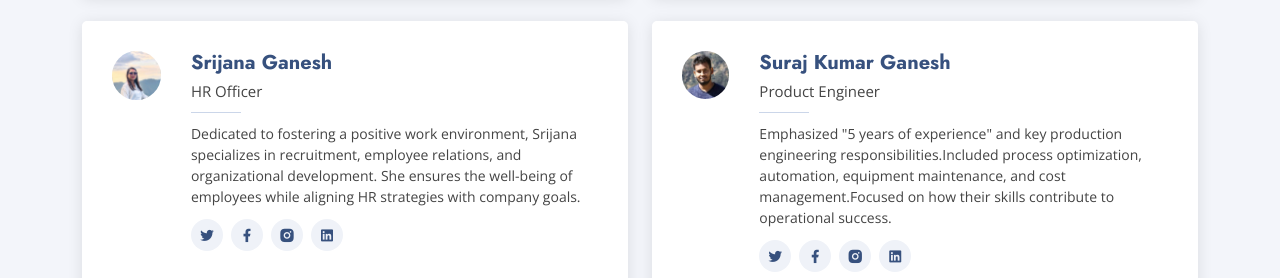
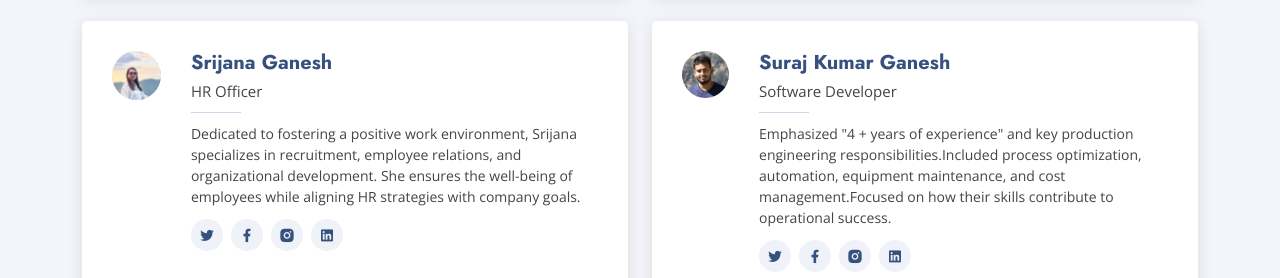
Before and after one commit to surajkumarganesh56/CodeTechItSolutions, a plain HTML site: page index.html in a window 1280 px wide. Shown: the part 2833-3111 px from the top of the page. Drawn offline with nearby package versions, Linux system fonts and the light colour scheme.

Commit message:
Update index.html

```diff
--- a/index.html
+++ b/index.html
@@ -512,8 +512,8 @@
               <div class="pic"><img src="assets/img/team/team-4.jpg" class="img-fluid" alt=""></div>
               <div class="member-info">
                 <h4>Suraj Kumar Ganesh</h4>
-                <span>Product Engineer</span>
-                <p>Emphasized "5 years of experience" and key production engineering responsibilities.Included process optimization, automation, equipment maintenance, and cost management.Focused on how their skills contribute to operational success.</p>
+                <span>Software Developer</span>
+                <p>Emphasized "4 + years of experience" and key production engineering responsibilities.Included process optimization, automation, equipment maintenance, and cost management.Focused on how their skills contribute to operational success.</p>
                 <div class="social">
                   <a href=""><i class="ri-twitter-fill"></i></a>
                   <a href=""><i class="ri-facebook-fill"></i></a>
```
